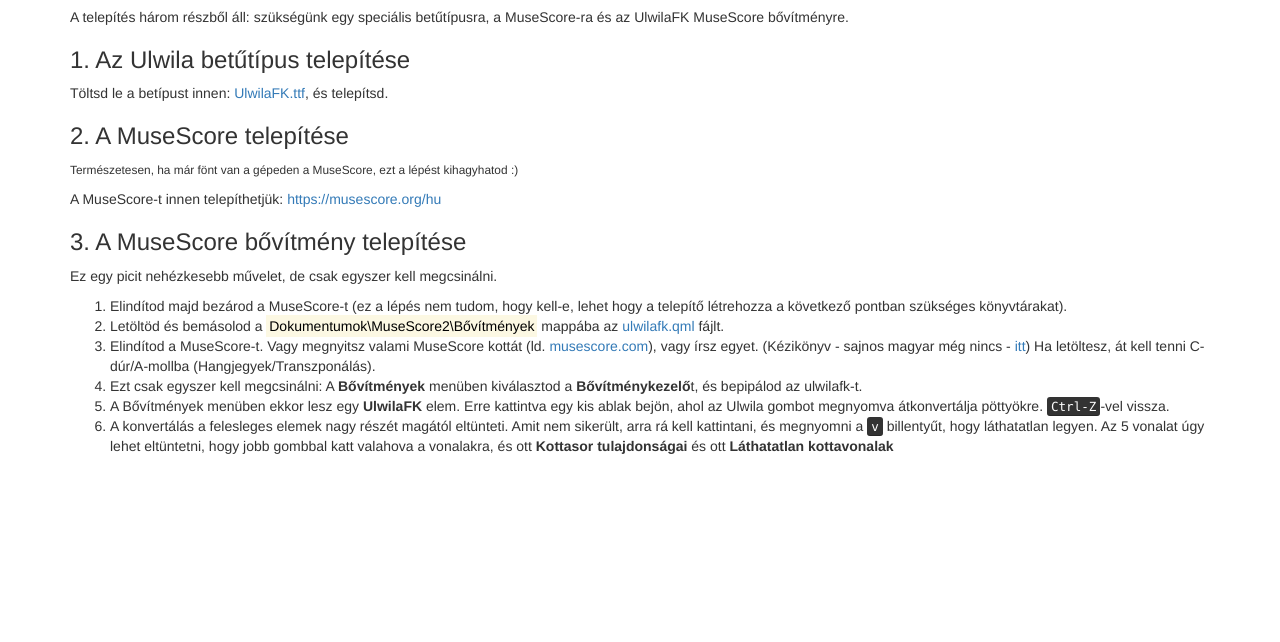
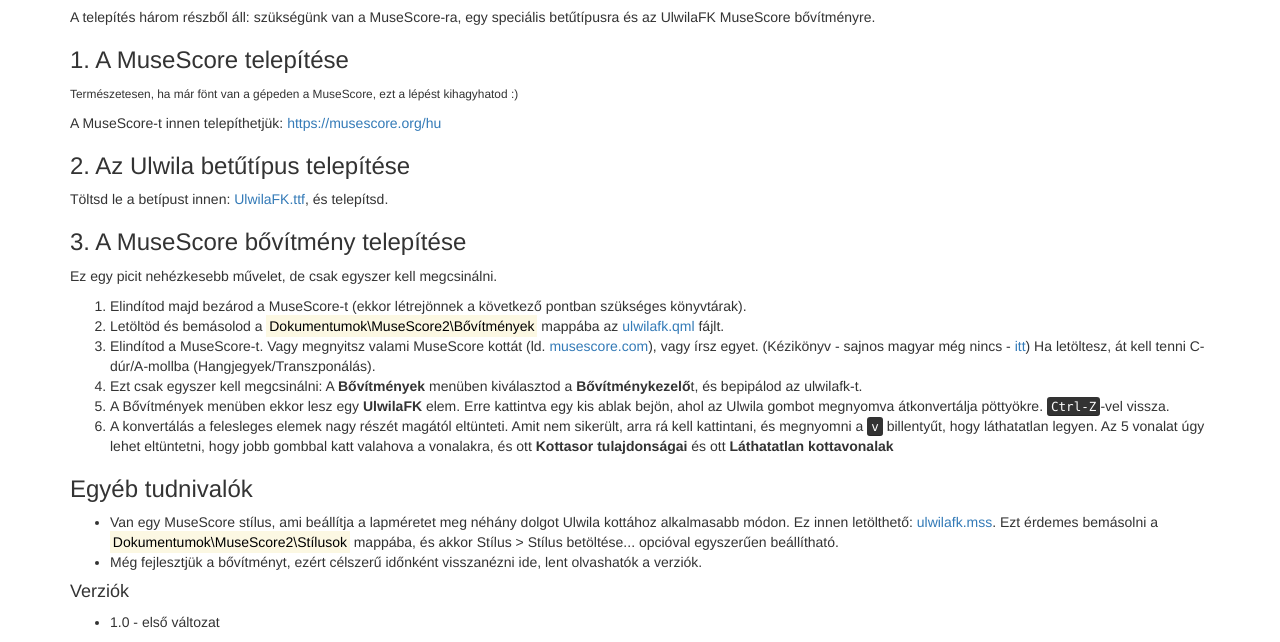
Before and after one commit to briff/ulwilafk, a plain HTML site: page docs/hu/index.html in a window 1280 px wide. Shown: the part 298-940 px from the top of the page. Before the commit the page ends 800 px from the top, so only its background shows below. Drawn offline with nearby package versions, Linux system fonts and the light colour scheme.

Commit message:
Update hu docs

```diff
--- a/docs/hu/index.html
+++ b/docs/hu/index.html
@@ -17,18 +17,18 @@
     <p>A német Heinrich Ullrich által kidolgozott színeskotta rendszernek megfelelő kottákat állíthattok elő ezzel a kiegészítővel, amely a MuseScore kottaszerkesztő programhoz készült. <small>A projekt nevében az FK keresztfiam, Kristóf nevére utal.</small>
 <p><img src="ulwila0.png"><br><img src="ulwila0_u.png">
     <h2>Telepítés</h2>
-    A telepítés három részből áll: szükségünk egy speciális betűtípusra, a MuseScore-ra és az UlwilaFK MuseScore bővítményre.
-    <h3>1. Az Ulwila betűtípus telepítése</h3>
-    <p>Töltsd le a betípust innen: <a href="https://github.com/briff/ulwilafk/raw/master/font/UlwilaFK.ttf">UlwilaFK.ttf</a>, és telepítsd.
-    <h3>2. A MuseScore telepítése</h3>
+    A telepítés három részből áll: szükségünk van a MuseScore-ra, egy speciális betűtípusra és az UlwilaFK MuseScore bővítményre.
+    <h3>1. A MuseScore telepítése</h3>
     <p><small>Természetesen, ha már fönt van a gépeden a MuseScore, ezt a lépést kihagyhatod :)</small>
     <p>A MuseScore-t innen telepíthetjük: <a href="https://musescore.org/hu">https://musescore.org/hu</a>
+    <h3>2. Az Ulwila betűtípus telepítése</h3>
+    <p>Töltsd le a betípust innen: <a href="https://1drv.ms/u/s!Ag-NSN6OEhWMhot9ON2309-9N5yERg">UlwilaFK.ttf</a>, és telepítsd.
     <h3>3. A MuseScore bővítmény telepítése</h3>
     <p>Ez egy picit nehézkesebb művelet, de csak egyszer kell megcsinálni.
     <ol>
-        <li>Elindítod majd bezárod a MuseScore-t (ez a lépés nem tudom, hogy kell-e, lehet hogy a telepítő létrehozza a következő pontban szükséges könyvtárakat).
+        <li>Elindítod majd bezárod a MuseScore-t (ekkor létrejönnek a következő pontban szükséges könyvtárak).
         <li>
-Letöltöd és bemásolod a <mark>Dokumentumok\MuseScore2\Bővítmények</mark> mappába az <a href="https://raw.githubusercontent.com/briff/ulwilafk/master/musescore-plugin/ulwilafk.qml">ulwilafk.qml</a> fájlt.
+Letöltöd és bemásolod a <mark>Dokumentumok\MuseScore2\Bővítmények</mark> mappába az <a href="https://1drv.ms/u/s!Ag-NSN6OEhWMho5-hsxiS_07z20qXQ">ulwilafk.qml</a> fájlt.
 <li>
 Elindítod a MuseScore-t. Vagy megnyitsz valami MuseScore kottát (ld. <a href="//musescore.com">musescore.com</a>), vagy írsz egyet. (Kézikönyv - sajnos magyar még nincs - <a href="https://musescore.org/en/handbook/create-new-score">itt</a>) Ha letöltesz, át kell tenni C-dúr/A-mollba (Hangjegyek/Transzponálás).
 <li>Ezt csak egyszer kell megcsinálni: A <b>Bővítmények</b> menüben kiválasztod a <b>Bővítménykezelő</b>t, és bepipálod az ulwilafk-t.
@@ -37,6 +37,15 @@ A Bővítmények menüben ekkor lesz egy <b>UlwilaFK</b> elem. Erre kattintva eg
 <li>A konvertálás a felesleges elemek nagy részét magától eltünteti. Amit nem sikerült, arra rá kell kattintani, és megnyomni a <kbd>v</kbd> billentyűt, hogy láthatatlan legyen. Az 5 vonalat úgy lehet eltüntetni, hogy jobb gombbal katt valahova a vonalakra, és ott <b>Kottasor tulajdonságai</b> és ott <b>Láthatatlan kottavonalak</b>
  </ol>
 
+<h3>Egyéb tudnivalók</h3>
+<ul>
+<li>Van egy MuseScore stílus, ami beállítja a lapméretet meg néhány dolgot Ulwila kottához alkalmasabb módon. Ez innen letölthető: <a href="https://1drv.ms/u/s!Ag-NSN6OEhWMh5YncpBgDmAzAtFvzQ">ulwilafk.mss</a>. Ezt érdemes bemásolni a <mark>Dokumentumok\MuseScore2\Stílusok</mark> mappába, és akkor Stílus &gt; Stílus betöltése... opcióval egyszerűen beállítható.</li>
+<li>Még fejlesztjük a bővítményt, ezért célszerű időnként visszanézni ide, lent olvashatók a verziók.
+</ul>
+
+<h4>Verziók</h4>
+<ul><li>1.0 - első változat</li></ul>
+
 </div>
 </body>
 
```
